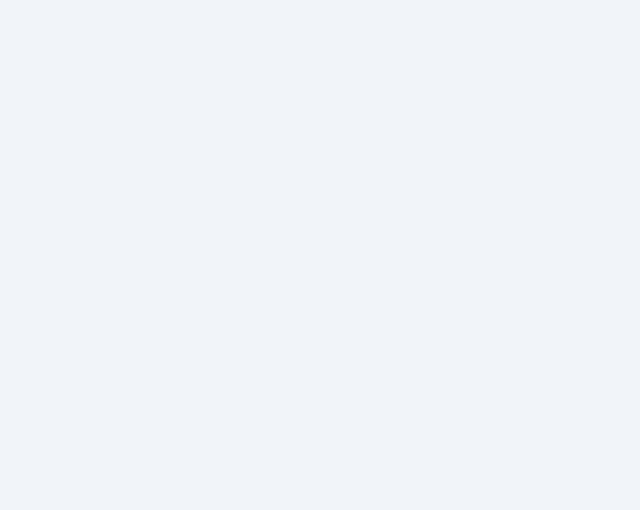
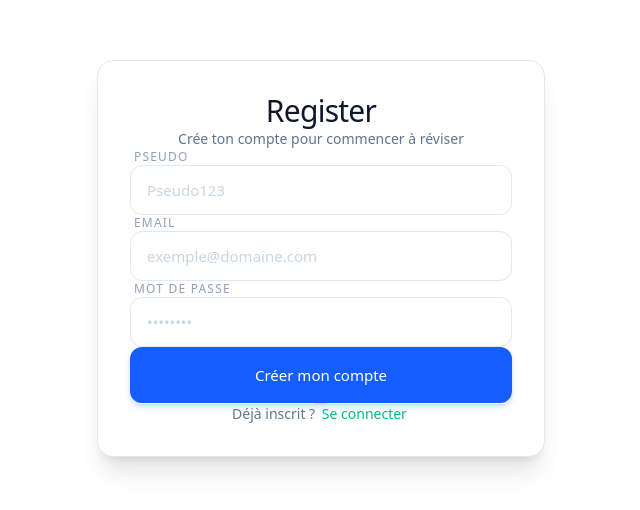
Before and after one commit to moudjane/project-web-ai, a Vue app in the folder front/: page /register in a window 1280 px wide. Before the commit this address had no page. Shown: the part 142-652 px from the top of the page, without its empty margins (319-959 px from the left). Built offline with nearby package versions, Linux system fonts and the light colour scheme; the HTML template or start-up script is replaced by a standard one.

Commit message:
add register and login

```diff
--- a/front/src/router/index.ts
+++ b/front/src/router/index.ts
@@ -1,21 +1,26 @@
 import { createRouter, createWebHistory } from 'vue-router'
-// On importe directement la vue principale
 import ChatView from '@/views/ChatView.vue'
+import LoginView from '@/views/LoginView.vue'
+import RegisterView from '@/views/RegisterView.vue'
 
 const router = createRouter({
   history: createWebHistory(import.meta.env.BASE_URL),
   routes: [
     {
+      path: '/login',
+      name: 'login',
+      component: LoginView,
+    },
+    {
+      path: '/register',
+      name: 'register',
+      component: RegisterView,
+    },
+    {
       path: '/',
       name: 'chat',
-      component: ChatView, // Ta page par défaut sera le chat
+      component: ChatView,
     },
-    // {
-    //   path: '/documents',
-    //   name: 'documents',
-    //   // On utilise le lazy-loading pour la gestion des documents
-    //   component: () => import('@/views/DocumentsView.vue'),
-    // },
   ],
 })
 
--- /dev/null
+++ b/front/src/views/LoginView.vue
@@ -0,0 +1,71 @@
+<template>
+  <div class="min-h-dvh bg-white flex items-center justify-center p-4 font-sans text-slate-900">
+
+    <div class="bg-white border border-slate-200 rounded-2xl shadow-xl p-8 w-full max-w-md relative">
+
+      <div class="text-center mb-10">
+        <h1 class="text-3xl font-bold text-slate-900 tracking-tight">Login</h1>
+        <p class="text-slate-500 mt-2 text-sm font-medium">Accède à ton assistant d'étude</p>
+      </div>
+
+      <form @submit.prevent="handleLogin" class="space-y-6">
+        <div>
+          <label for="email" class="block text-xs font-bold text-slate-400 uppercase tracking-widest mb-2 px-1">
+            Email
+          </label>
+          <input
+            id="email"
+            v-model="email"
+            type="email"
+            placeholder="etudiant@ecole.fr"
+            required
+            class="w-full px-4 py-3 bg-white border border-slate-200 text-slate-900 rounded-xl focus:outline-none focus:ring-2 focus:ring-blue-600/20 focus:border-blue-600 transition-all placeholder:text-slate-300"
+          />
+        </div>
+
+        <div>
+          <label for="password" class="block text-xs font-bold text-slate-400 uppercase tracking-widest mb-2 px-1">
+            Mot de passe
+          </label>
+          <input
+            id="password"
+            v-model="password"
+            type="password"
+            placeholder="••••••••"
+            required
+            class="w-full px-4 py-3 bg-white border border-slate-200 text-slate-900 rounded-xl focus:outline-none focus:ring-2 focus:ring-blue-600/20 focus:border-blue-600 transition-all placeholder:text-slate-300"
+          />
+        </div>
+
+        <button
+          type="submit"
+          class="w-full py-4 bg-blue-600 hover:bg-blue-700 text-white rounded-xl font-bold transition-all shadow-md shadow-blue-200 active:scale-[0.98]"
+        >
+          Se connecter
+        </button>
+      </form>
+
+      <p class="text-center text-slate-500 text-sm">
+        Pas de compte ?
+        <router-link to="/register" class="text-blue-600 hover:underline font-bold transition-colors">
+          Créer un accès
+        </router-link>
+      </p>
+    </div>
+  </div>
+</template>
+
+<script setup lang="ts">
+import { ref } from 'vue'
+import { useRouter } from 'vue-router'
+
+const router = useRouter()
+const email = ref('')
+const password = ref('')
+const rememberMe = ref(false)
+
+const handleLogin = async () => {
+  // Redirige vers la page principale
+  router.push('/')
+}
+</script>
--- /dev/null
+++ b/front/src/views/RegisterView.vue
@@ -0,0 +1,92 @@
+<template>
+  <div class="min-h-dvh bg-white flex items-center justify-center p-4 font-sans text-slate-900">
+
+    <div class="bg-white border border-slate-200 rounded-2xl shadow-xl p-8 w-full max-w-md relative">
+
+      <div class="text-center mb-8">
+        <h1 class="text-3xl font-bold text-slate-900 tracking-tight">Register</h1>
+        <p class="text-slate-500 mt-2 text-sm font-medium">Crée ton compte pour commencer à réviser</p>
+      </div>
+
+      <form @submit.prevent="handleRegister" class="space-y-5">
+        <div>
+          <label for="name" class="block text-xs font-bold text-slate-400 uppercase tracking-widest mb-2 px-1">
+            Pseudo
+          </label>
+          <input
+            id="name"
+            v-model="name"
+            type="text"
+            placeholder="Pseudo123"
+            required
+            class="w-full px-4 py-3 bg-white border border-slate-200 text-slate-900 rounded-xl focus:outline-none focus:ring-2 focus:ring-blue-600/20 focus:border-blue-600 transition-all placeholder:text-slate-300"
+          />
+        </div>
+
+        <div>
+          <label for="email" class="block text-xs font-bold text-slate-400 uppercase tracking-widest mb-2 px-1">
+            Email
+          </label>
+          <input
+            id="email"
+            v-model="email"
+            type="email"
+            placeholder="exemple@domaine.com"
+            required
+            class="w-full px-4 py-3 bg-white border border-slate-200 text-slate-900 rounded-xl focus:outline-none focus:ring-2 focus:ring-blue-600/20 focus:border-blue-600 transition-all placeholder:text-slate-300"
+          />
+        </div>
+
+        <div>
+          <label for="password" class="block text-xs font-bold text-slate-400 uppercase tracking-widest mb-2 px-1">
+            Mot de passe
+          </label>
+          <input
+            id="password"
+            v-model="password"
+            type="password"
+            placeholder="••••••••"
+            required
+            class="w-full px-4 py-3 bg-white border border-slate-200 text-slate-900 rounded-xl focus:outline-none focus:ring-2 focus:ring-blue-600/20 focus:border-blue-600 transition-all placeholder:text-slate-300"
+          />
+        </div>
+
+        <button
+          type="submit"
+          class="w-full py-4 bg-blue-600 hover:bg-blue-700 text-white rounded-xl font-bold transition-all shadow-md shadow-blue-200 active:scale-[0.98] mt-2"
+        >
+          Créer mon compte
+        </button>
+      </form>
+
+      <div class="my-8 flex items-center gap-3">
+        <div class="flex-1 h-px bg-slate-100"></div>
+        <!-- <span class="text-[10px] text-slate-300 font-bold uppercase tracking-widest px-1">Sécurité renforcée</span> -->
+        <div class="flex-1 h-px bg-slate-100"></div>
+      </div>
+
+      <p class="text-center text-slate-500 text-sm">
+        Déjà inscrit ?
+        <router-link to="/login" class="text-blue-600 hover:underline font-bold transition-colors">
+          Se connecter
+        </router-link>
+      </p>
+    </div>
+  </div>
+</template>
+
+<script setup lang="ts">
+import { ref } from 'vue'
+import { useRouter } from 'vue-router'
+
+const router = useRouter()
+const name = ref('')
+const email = ref('')
+const password = ref('')
+
+const handleRegister = async () => {
+  console.log('Register:', { name: name.value, email: email.value, password: password.value })
+  // Logique Firebase à ajouter ici plus tard
+  router.push('/')
+}
+</script>
```
